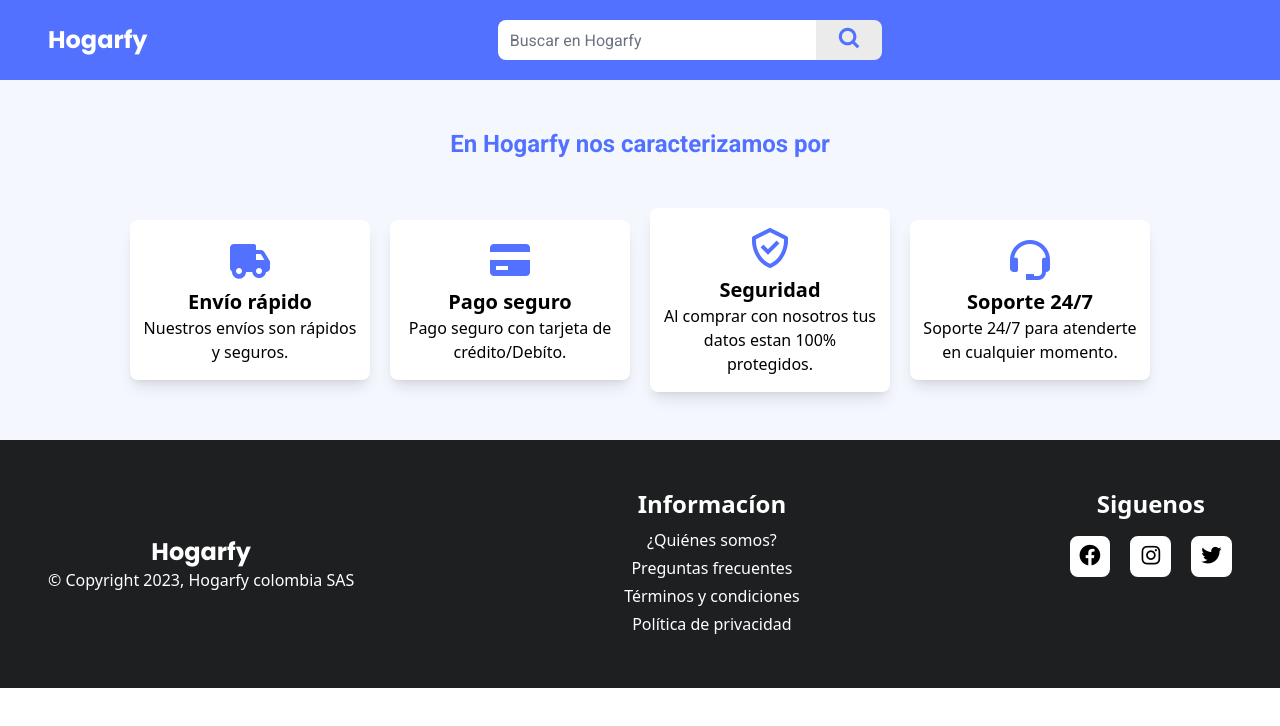
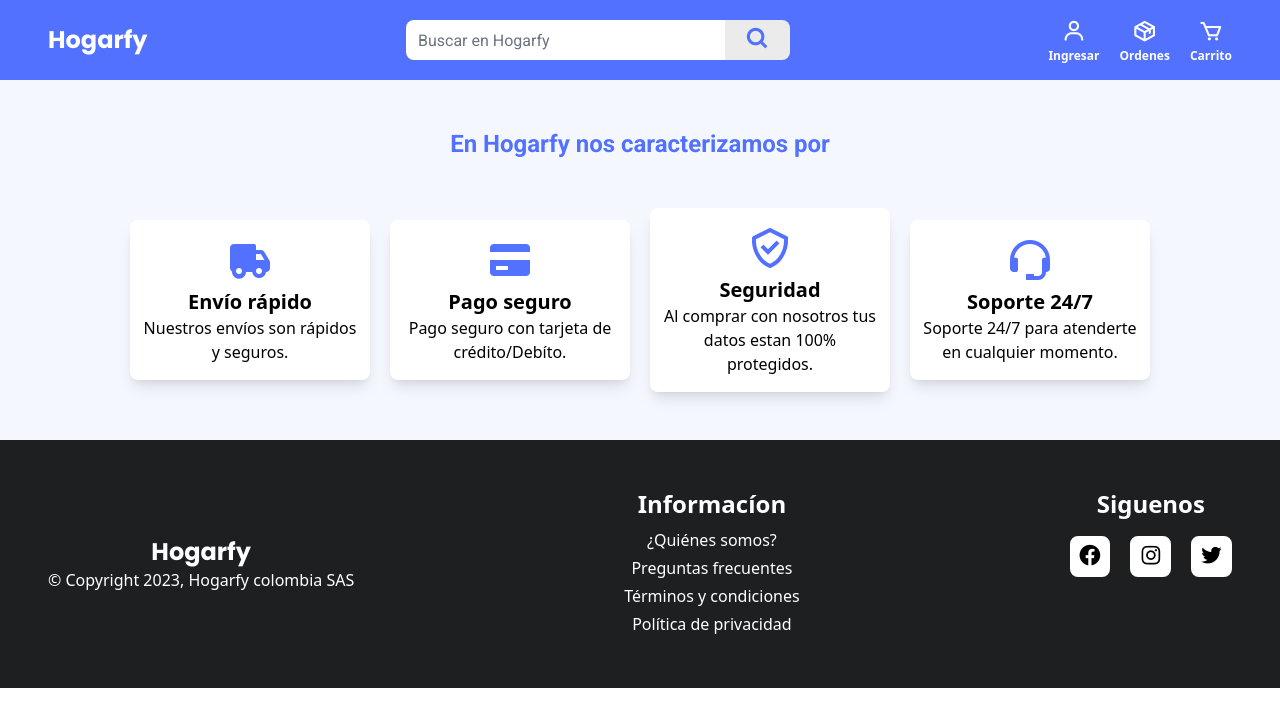
Before and after one commit to juangonzalezdla/hogarfy, a React (Vite) app in the folder client/: page / in a window 1280 px wide. Shown: the top 726 px of the page. Built offline with nearby package versions, Linux system fonts and the light colour scheme; no server answers.

Commit message:
Add icons to the header

```diff
--- a/client/src/components/HeaderIcons.jsx
+++ b/client/src/components/HeaderIcons.jsx
@@ -1,9 +1,10 @@
 import { useAuth } from '../auth/context/AuthContext';
 import { Link } from 'react-router-dom';
-import { useState, useEffect } from 'react';
+import { useState } from 'react';
+import IconLink from './IconLink';
 
 export default function HeaderIcons() {
-  const { isAuthenticated, logout, user } = useAuth();
+  const { isAuthenticated, logOut, user } = useAuth();
   const [show, setShow] = useState(false);
 
   const handleClick = () => {
@@ -11,6 +12,64 @@ export default function HeaderIcons() {
   };
 
   return (
-    <div>{user?.names}</div>
-  )
+    <>
+      <div className='flex flex-row items-center gap-5'>
+        {isAuthenticated ? (
+          <>
+            <div
+              onClick={handleClick}
+              className='flex flex-col justify-center items-center text-white cursor-pointer group'
+            >
+              <i className='bx bx-user bx-sm p-1 group-hover:bg-white group-hover:text-dark rounded-full'></i>
+              <p className='text-xs font-semibold group-hover:underline'>
+                Mi cuenta
+              </p>
+            </div>
+          </>
+        ) : (
+          <>
+            <IconLink to='/auth/login' name='Ingresar'>
+              <i className='bx bx-user bx-sm p-1 group-hover:bg-white group-hover:text-dark rounded-full'></i>
+            </IconLink>
+          </>
+        )}
+
+        <IconLink to='/orders' name='Ordenes'>
+          <i className='bx bx-package bx-sm p-1 group-hover:bg-white group-hover:text-dark rounded-full'></i>
+        </IconLink>
+
+        <IconLink to='/cart' name='Carrito'>
+          <i className='bx bx-cart bx-sm p-1 group-hover:bg-white group-hover:text-dark rounded-full'></i>
+        </IconLink>
+      </div>
+
+      {show && (
+        <div className='absolute top-20 right-24 bg-white w-48 p-4 rounded-lg shadow-lg flex flex-col gap-3 z-20'>
+          <span className='font-roboto text-center text-dark text-base font-bold'>
+            ¡Hola, {user?.names}!
+          </span>
+
+          <Link
+            to={`/account/${user._id}`}
+            className='flex justify-start items-center gap-2 text-lg text-dark-gray font-medium p-2 rounded-lg hover:bg-light-gray'
+          >
+            <i className='bx bx-cog bx-sm'></i>
+            Mi cuenta
+          </Link>
+          <hr />
+          <Link
+            to='/'
+            onClick={() => {
+              logOut();
+              setShow(false);
+            }}
+            className='flex justify-start items-center gap-2 text-lg text-red-700 font-semibold p-2 rounded-lg hover:bg-red-100'
+          >
+            <i className='bx bx-log-out bx-sm text-red-700'></i>
+            Cerrar sesión
+          </Link>
+        </div>
+      )}
+    </>
+  );
 }
--- /dev/null
+++ b/client/src/components/IconLink.jsx
@@ -0,0 +1,13 @@
+import { Link } from 'react-router-dom';
+
+export default function IconLink({ to, name, children }) {
+  return (
+    <Link
+      to={to}
+      className='flex flex-col justify-center items-center text-white group'
+    >
+      {children}
+      <p className='text-xs font-semibold group-hover:underline'>{name}</p>
+    </Link>
+  );
+}
--- a/client/src/home/Home.jsx
+++ /dev/null
@@ -1,13 +0,0 @@
-import Header from '../components/Header';
-import Features from '../components/Features';
-import Footer from '../components/Footer';
-
-export default function Home() {
-  return (
-    <>
-      <Header />
-      <Features />
-      <Footer />
-    </>
-  );
-}
--- /dev/null
+++ b/client/src/home/pages/Home.jsx
@@ -0,0 +1,13 @@
+import Header from '../../components/Header';
+import Features from '../../components/Features';
+import Footer from '../../components/Footer';
+
+export default function Home() {
+  return (
+    <>
+      <Header />
+      <Features />
+      <Footer />
+    </>
+  );
+}
```
Also changed, not shown: client/src/App.jsx (+7 -1 lines).
